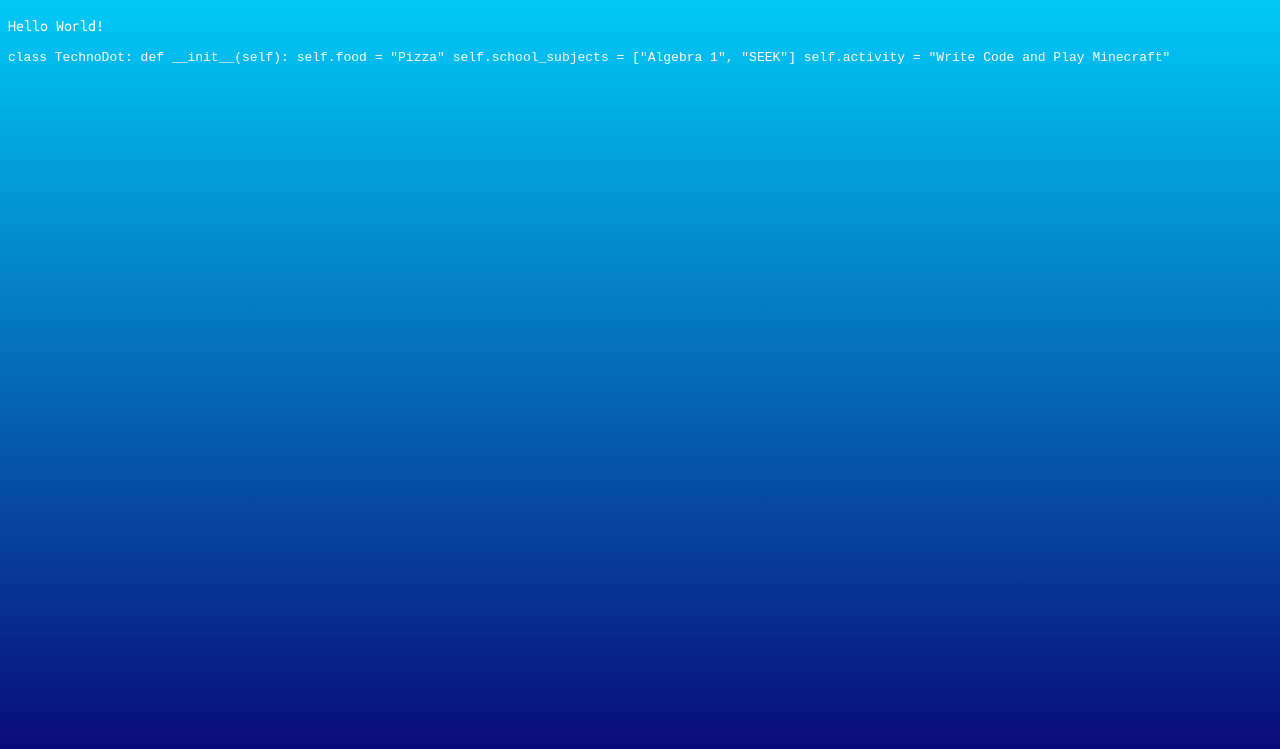
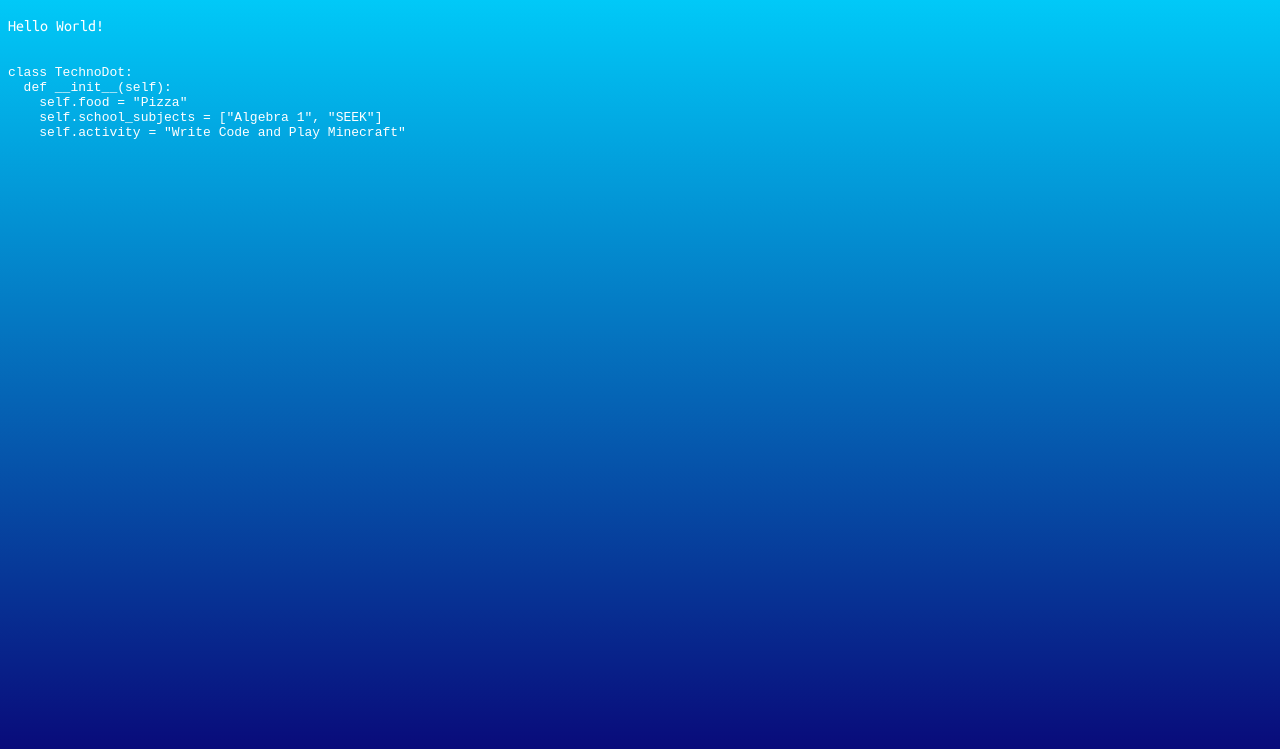
Before and after one commit to TechDudie/blah, a plain HTML site: page index.html in a window 1280 px wide. Shown: the part 43-792 px from the top of the page. Drawn offline with Linux system fonts and the light colour scheme.

Commit message:
Update style.css

```diff
--- a/css/style.css
+++ b/css/style.css
@@ -6,3 +6,8 @@ body {
   overflow: hidden;
   position: fixed;
 }
+
+code {
+  display: block;
+  white-space: pre-wrap;
+}
```
